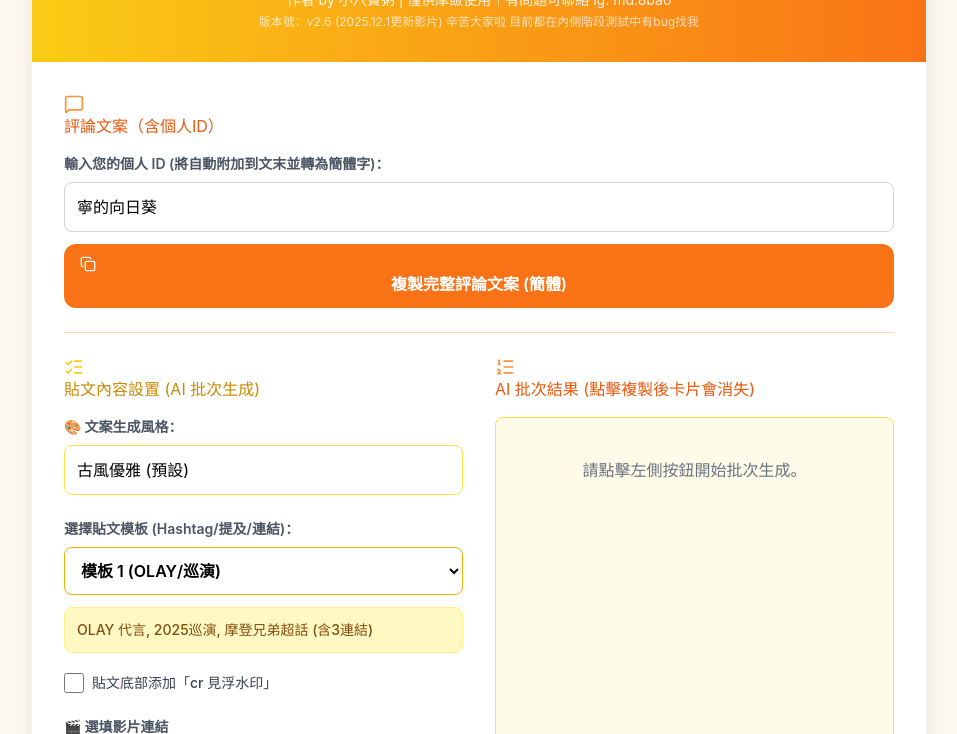
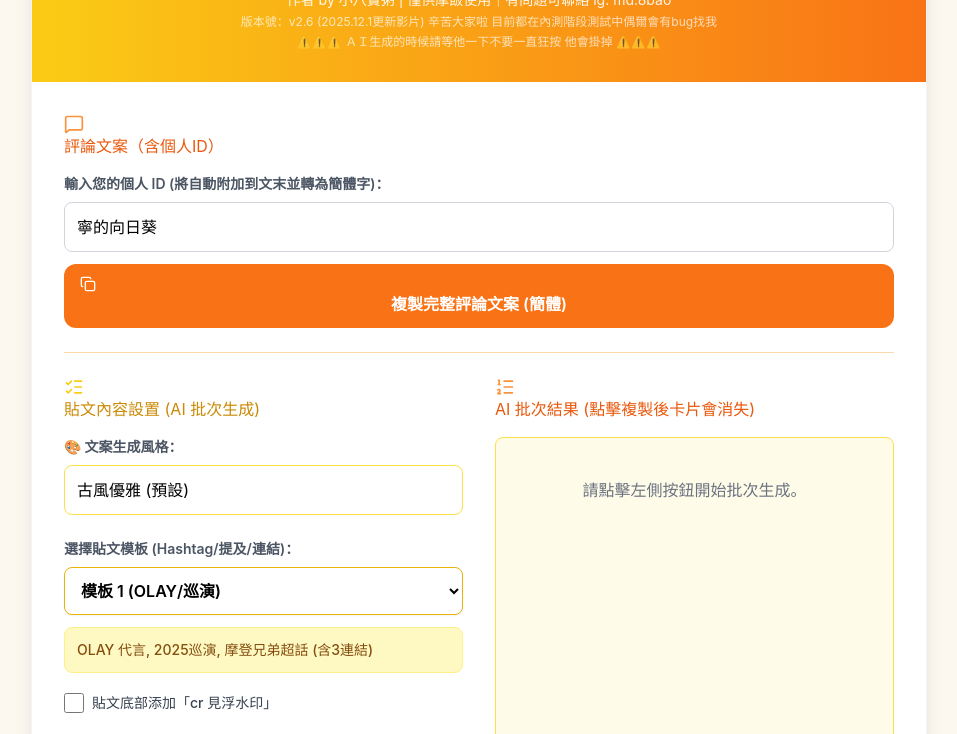
Before and after one commit to jochem0413/8baomd.test, a website: page index.html in a window 1280 px wide. Shown: the part 123-857 px from the top of the page, without its empty margins (161-1118 px from the left). Drawn offline with nearby package versions, Linux system fonts and the light colour scheme.

Commit message:
Update index.html

```diff
--- a/index.html
+++ b/index.html
@@ -129,7 +129,8 @@
                 <i data-lucide="sun" class="w-7 h-7 mr-3"></i> 劉宇寧誇誇團文案產生器 🌻
             </h1>
             <p class="text-sm opacity-90">作者 by 小八寶粥 | 僅供摩飯使用｜有問題可聯絡 ig: md.8bao</p>
-            <p class="text-xs opacity-70 mt-1">版本號：v2.6 (2025.12.1更新影片) 辛苦大家啦 目前都在內側階段測試中有bug找我 </p>
+            <p class="text-xs opacity-70 mt-1">版本號：v2.6 (2025.12.1更新影片) 辛苦大家啦 目前都在內測階段測試中偶爾會有bug找我 </p>
+            <p class="text-xs opacity-70 mt-1">⚠️⚠️⚠️ ＡＩ生成的時候請等他一下不要一直狂按 他會掛掉 ⚠️⚠️⚠️</p>
         </div>
 
         <div class="content p-6 sm:p-8">
```
